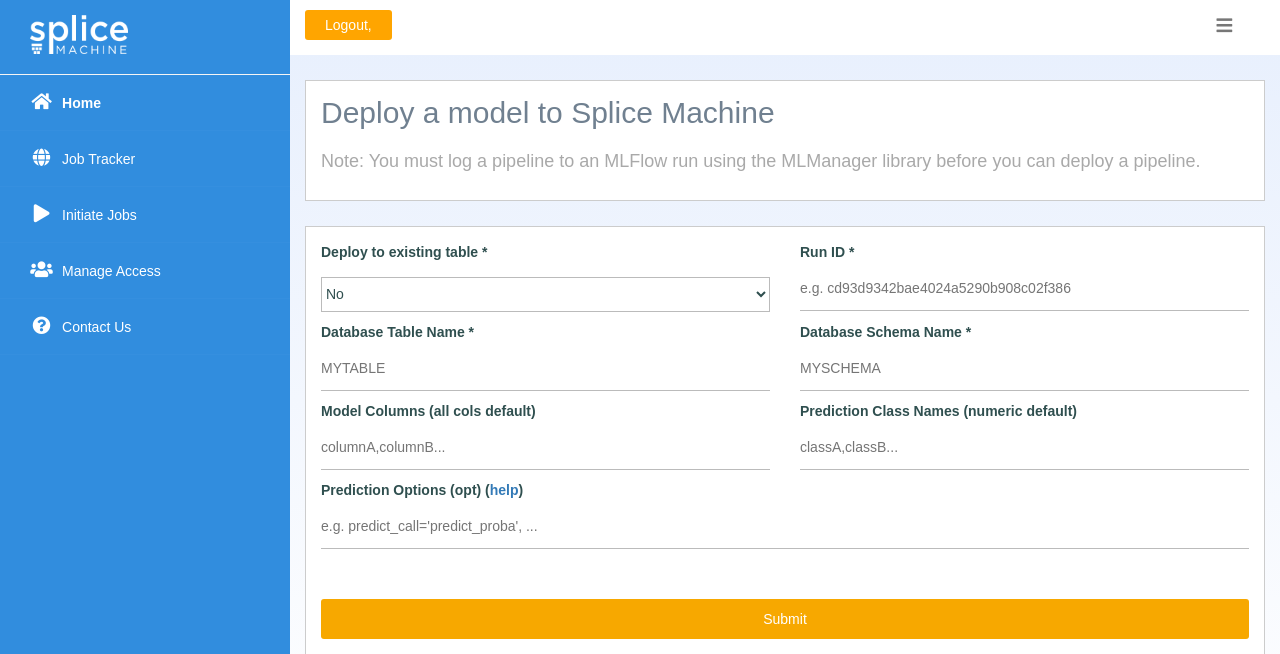
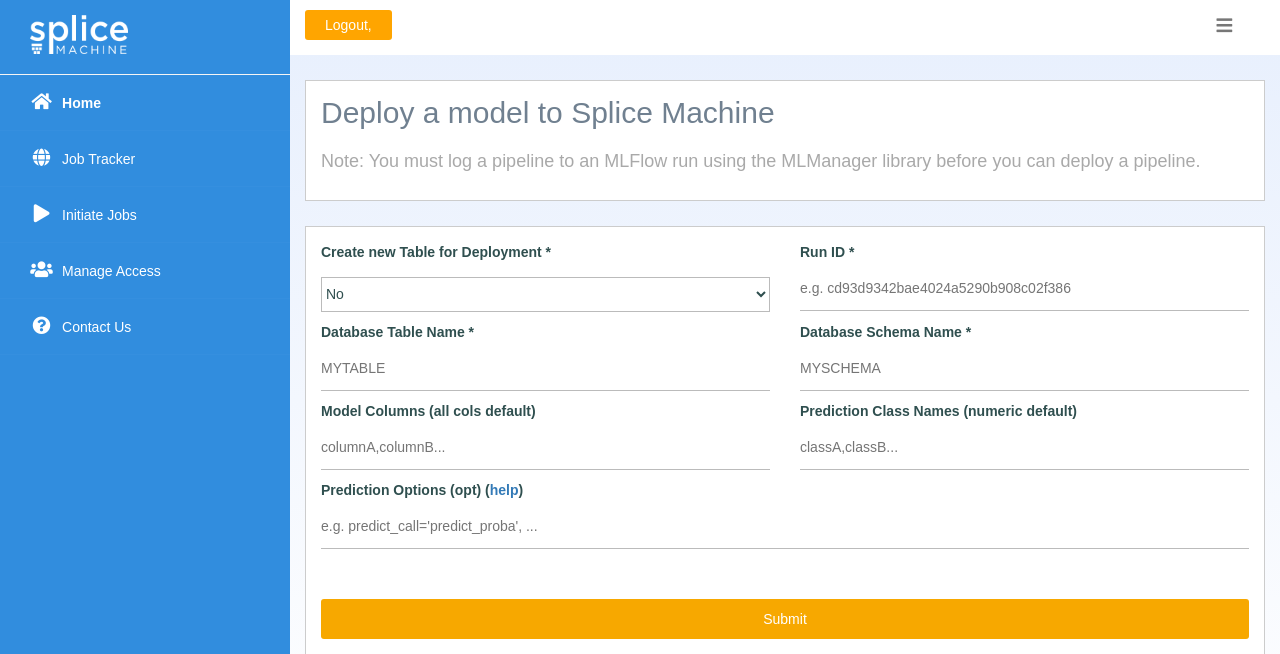
Before and after one commit to splicemachine/ml-workflow, a Python web app: template mlflow/src/app/templates/deploy_database.html in a window 1280 px wide. Shown: the top 654 px of the page. Run offline with Jinja, Linux system fonts and the light colour scheme; the template is opened without the code that fills it, so the values that code supplies are empty; some web fonts are replaced.

Commit message:
issue with UI deploy

```diff
--- a/mlflow/src/app/main.py
+++ b/mlflow/src/app/main.py
@@ -221,7 +221,7 @@ def handler_queue_job(request_payload: dict, handler: Handler, user: str) -> dic
     :return: (Response) JSON payload for success
     """
     # Format Payload
-    payload: dict = {field.name: field.get_value(request_payload.get(field.name)) for field in handler.payload_args}
+    payload: dict = {field.name: field.get_value(request_payload.get(field.name) or None) for field in handler.payload_args}
 
     job: Job = Job(handler_name=handler.name,
                    user=user,
--- a/mlflow/src/app/templates/deploy_database.html
+++ b/mlflow/src/app/templates/deploy_database.html
@@ -38,7 +38,7 @@ names correspond to those in shared/database/splice_models.py -->
                                 <!-- must be here ^ -- read by Form -->
 
                                 <div class='form--inputContainer js-input'>
-                                    <label for='input_create_model_table' class='form--label'>Deploy to existing table
+                                    <label for='input_create_model_table' class='form--label'>Create new Table for Deployment
                                         *</label>
                                     <select id='input_create_model_table' name="create_model_table"
                                             onchange="toggleDatabaseCreate()" class='js-input-fullName' required>
```
